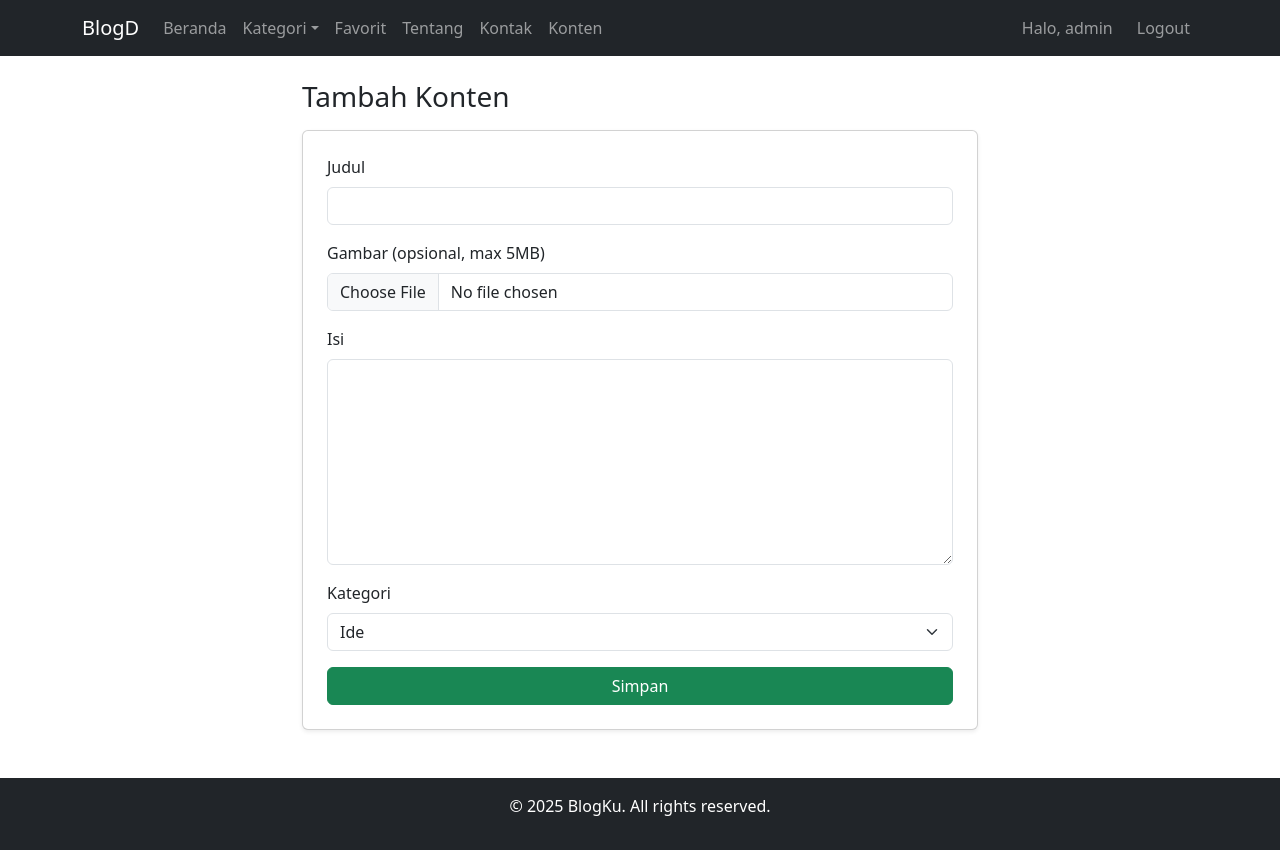
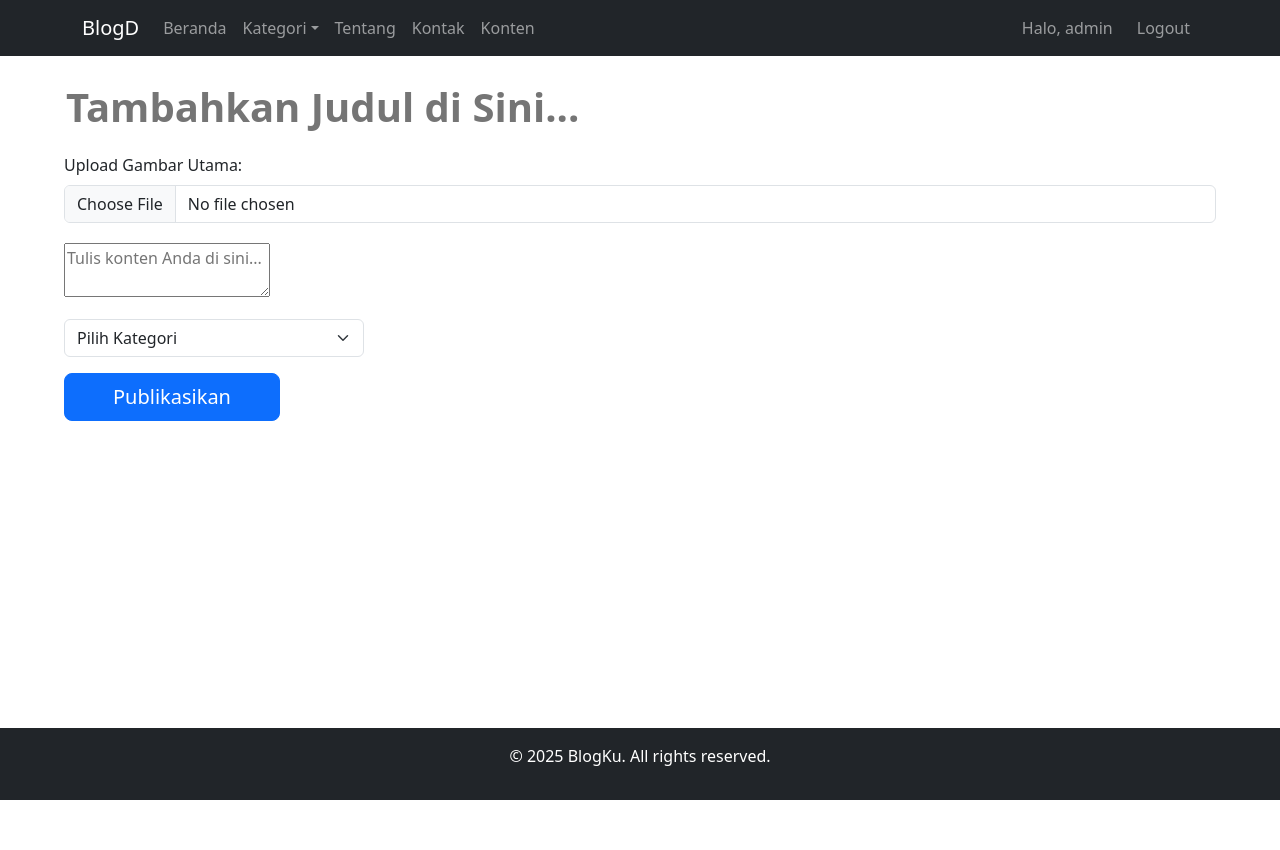
Before and after one commit to Danial2130/blog, a PHP site: page /create.php in a window 1280 px wide. After the commit the page ends 800 px from the top, so only its background shows below. Run offline with PHP 8.4, Linux system fonts and the light colour scheme; the visitor is signed in with stand-in values (Sample User, id 1); some libraries are stand-ins or nearby versions.

Commit message:
naik level create

```diff
--- a/create.php
+++ b/create.php
@@ -22,7 +22,6 @@ if ($_SERVER['REQUEST_METHOD'] === 'POST') {
     $category = mysqli_real_escape_string($conn, $_POST['category']);
     $image = "";
 
-    // validasi kategori
     $allowed_categories = ['Ide','Bertanya-tanya','Random'];
     if (!in_array($category, $allowed_categories)) {
         die("<p style='color:red;'>Kategori tidak valid!</p>");
@@ -30,28 +29,20 @@ if ($_SERVER['REQUEST_METHOD'] === 'POST') {
 
     if (!empty($_FILES['image']['name'])) {
         $file = $_FILES['image'];
-
-        // cek error upload
         if ($file['error'] !== 0) {
             die("<p style='color:red;'>Upload gagal! Error code: {$file['error']}</p>");
         }
-
-        // cek ukuran file
         if ($file['size'] > MAX_FILE_SIZE) {
             die("<p style='color:red;'>File terlalu besar! Maksimal 5 MB</p>");
         }
-
-        // cek tipe file
         $allowed_types = ['image/jpeg','image/jpg','image/png','image/gif'];
         if (!in_array($file['type'], $allowed_types)) {
             die("<p style='color:red;'>File bukan gambar yang valid!</p>");
         }
 
-        // nama file unik
         $name = time() . "_" . preg_replace("/[^A-Za-z0-9_.-]/", "", $file['name']);
         $tmp  = $file['tmp_name'];
 
-        // folder uploads harus ada
         $target_dir = __DIR__ . '/uploads/';
         if (!is_dir($target_dir)) {
             mkdir($target_dir, 0777, true);
@@ -68,7 +59,6 @@ if ($_SERVER['REQUEST_METHOD'] === 'POST') {
         }
     }
 
-    // simpan ke database (perbaikan urutan kolom)
     $query = "INSERT INTO posts (title, category, content, image) VALUES ('$title','$category','$content','$image')";
     if (mysqli_query($conn, $query)) {
         header("Location: index.php");
@@ -81,31 +71,107 @@ if ($_SERVER['REQUEST_METHOD'] === 'POST') {
 include 'includes/header.php';
 ?>
 
-<div class="container my-4" style="max-width:700px;">
-    <h3 class="mb-3">Tambah Konten</h3>
-    <form method="post" enctype="multipart/form-data" class="card p-4 shadow-sm">
+<!-- Summernote CSS & JS -->
+<link href="https://cdnjs.cloudflare.com/ajax/libs/summernote/0.8.18/summernote-lite.min.css" rel="stylesheet">
+<script src="https://code.jquery.com/jquery-3.6.0.min.js"></script>
+<script src="https://cdnjs.cloudflare.com/ajax/libs/summernote/0.8.18/summernote-lite.min.js"></script>
+
+<style>
+.editor-container {
+    width: 100%;
+    padding: 20px 5%;
+}
+.editor-title input {
+    font-size: 2.5rem;
+    font-weight: bold;
+    border: none;
+    outline: none;
+    width: 100%;
+    margin-bottom: 15px;
+}
+.editor-title input:focus {
+    border-bottom: 2px solid #007bff;
+}
+.image-preview-container {
+    margin: 20px 0;
+}
+.image-preview-container img {
+    width: 100%;
+    max-height: 400px;
+    object-fit: cover;
+    border-radius: 8px;
+    display: none;
+}
+.note-editor.note-frame {
+    border-radius: 8px;
+}
+</style>
+
+<div class="editor-container">
+    <form method="post" enctype="multipart/form-data">
+
+        <!-- Judul -->
+        <div class="editor-title">
+            <input type="text" name="title" placeholder="Tambahkan Judul di Sini..." required>
+        </div>
+
+        <!-- Upload & Preview Gambar -->
         <div class="mb-3">
-            <label class="form-label">Judul</label>
-            <input class="form-control" name="title" required>
+            <label class="form-label">Upload Gambar Utama:</label>
+            <input type="file" name="image" class="form-control" accept="image/*" onchange="previewImage(event)">
         </div>
+        <div class="image-preview-container">
+            <img id="preview" alt="Preview Gambar">
+        </div>
+
+        <!-- Editor Konten -->
         <div class="mb-3">
-            <label class="form-label">Gambar (opsional, max 5MB)</label>
-            <input type="file" name="image" class="form-control" accept="image/*">
+            <textarea id="summernote" name="content" placeholder="Tulis konten Anda di sini..."></textarea>
         </div>
-        <div class="mb-3">
-            <label class="form-label">Isi</label>
-            <textarea name="content" rows="8" class="form-control" required></textarea>
-        </div>
-        <div class="mb-3">
-            <label class="form-label">Kategori</label>
+
+        <!-- Pilih Kategori -->
+        <div class="mb-3" style="max-width: 300px;">
             <select name="category" class="form-select" required>
+                <option value="">Pilih Kategori</option>
                 <option value="Ide">Ide</option>
                 <option value="Bertanya-tanya">Bertanya-tanya</option>
                 <option value="Random">Random</option>
             </select>
         </div>
-        <button class="btn btn-success">Simpan</button>
+
+        <!-- Tombol -->
+        <button class="btn btn-primary btn-lg px-5">Publikasikan</button>
     </form>
 </div>
 
+<script>
+$(document).ready(function() {
+    $('#summernote').summernote({
+        height: 400,
+        placeholder: 'Tulis artikel kamu di sini...',
+        toolbar: [
+            ['style', ['style']],
+            ['font', ['bold', 'italic', 'underline', 'clear']],
+            ['fontname', ['fontname']],
+            ['fontsize', ['fontsize']],
+            ['color', ['color']],
+            ['para', ['ul', 'ol', 'paragraph']],
+            ['table', ['table']],
+            ['insert', ['link', 'picture', 'video']],
+            ['view', ['fullscreen', 'codeview', 'help']]
+        ]
+    });
+});
+
+function previewImage(event) {
+    const reader = new FileReader();
+    reader.onload = function(){
+        const output = document.getElementById('preview');
+        output.src = reader.result;
+        output.style.display = 'block';
+    };
+    reader.readAsDataURL(event.target.files[0]);
+}
+</script>
+
 <?php include 'includes/footer.php'; ?>
--- a/includes/header.php
+++ b/includes/header.php
@@ -65,7 +65,6 @@ $is_admin = (isset($_SESSION['username']) && $_SESSION['username'] === 'admin');
         <li><a class="dropdown-item" href="index.php?category=Random">Random</a></li>
       </ul>
         </li>
-        <li class="nav-item"><a class="nav-link" href="#">Favorit</a></li>
         <li class="nav-item"><a class="nav-link" href="about.php">Tentang</a></li>
         <li class="nav-item"><a class="nav-link" href="contact.php">Kontak</a></li>
         <?php if ($is_admin): ?>
```
Also changed, not shown: post.php (+10 -7 lines), uploads/1756736022_Awal.jpg (added), uploads/1756736063_S3.jpg (added), uploads/1756736392_Firebase.png (added).
